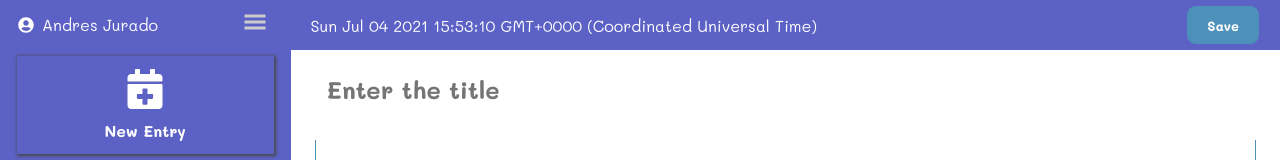
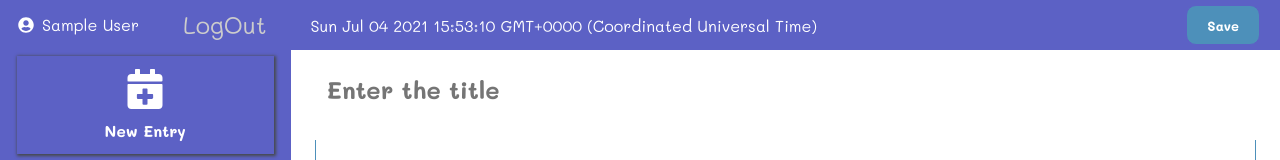
Before and after one commit to anmijurane/DailyGoalsApp, a React (Vite) app: page / in a window 1280 px wide. Shown: the top 160 px of the page. Built offline with nearby package versions, Linux system fonts and the light colour scheme; no server answers; sample sign-in values are in the browser's storage.

Commit message:
name del auth en Ridux y accion logout

```diff
--- a/src/components/dailyGoals/Sidebar.jsx
+++ b/src/components/dailyGoals/Sidebar.jsx
@@ -2,8 +2,17 @@ import React from 'react'
 import { GiHamburgerMenu } from 'react-icons/gi';
 import { FaUserCircle, FaCalendarPlus } from 'react-icons/fa';
 import { DailyEntries } from './DailyEntries';
+import { useDispatch, useSelector } from 'react-redux';
+import { logoutAsync } from '../../actions/auth';
 
 export default function Sidebar() {
+  const dispatch = useDispatch();
+  const { name } = useSelector(state => state.auth);
+
+  const handleLogout = () => {
+    dispatch( logoutAsync() );
+  }
+
   return (
     <aside className='daily__sidebar'>
       <nav className="daily__sidebar-navbar">
@@ -11,10 +20,13 @@ export default function Sidebar() {
         <div className="daily__sidebar-header">
           <div className="is-flex-center">
             <FaUserCircle />
-            <span className='ml-2'>Andres Jurado</span>
+            <span className='ml-2'>{ name }</span>
           </div>
-          <button>
-            <GiHamburgerMenu />
+          <button
+            onClick={handleLogout}
+          >
+            LogOut
+            {/* <GiHamburgerMenu /> */}
           </button>
         </div>
       </nav>
```
